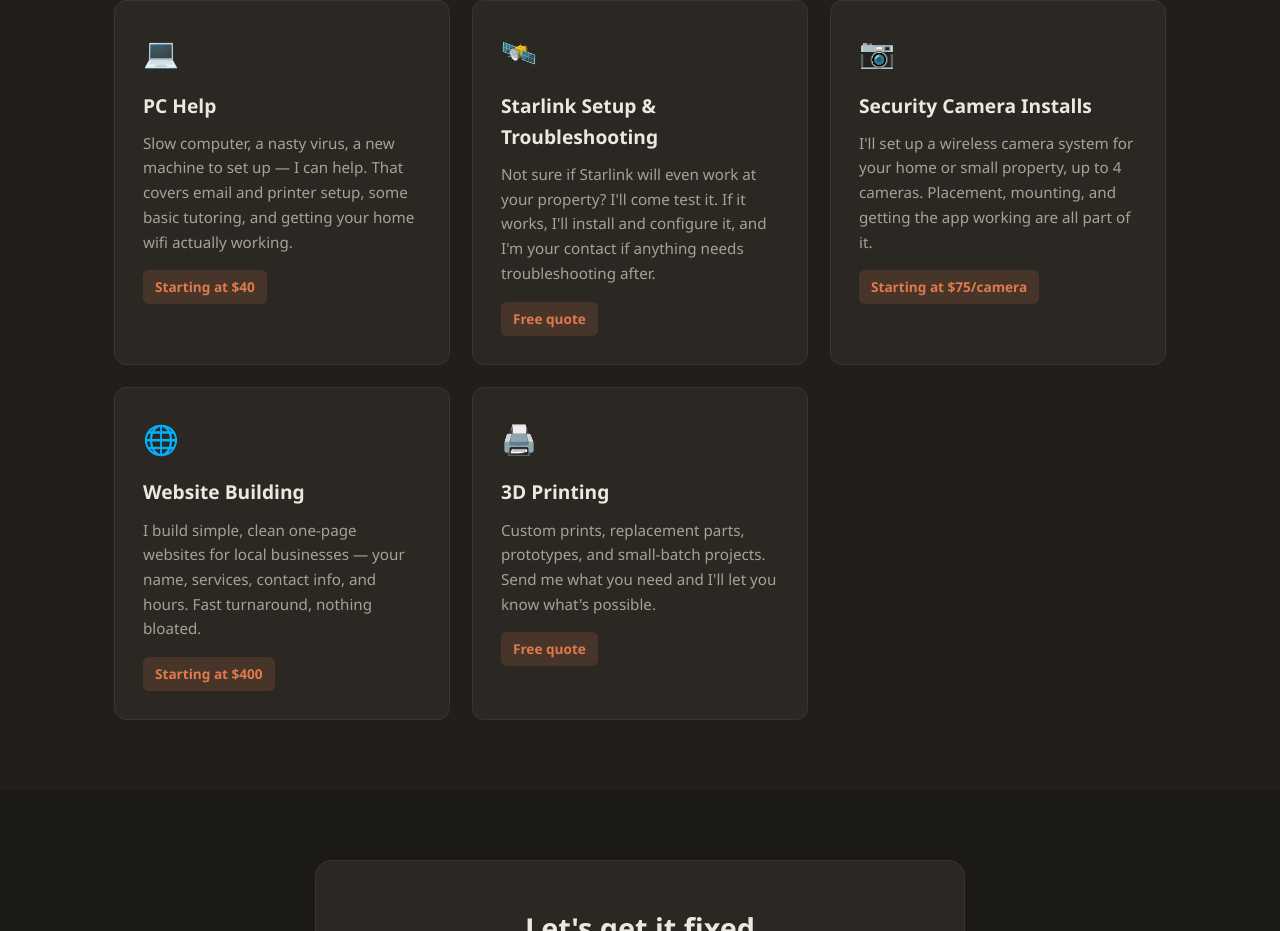
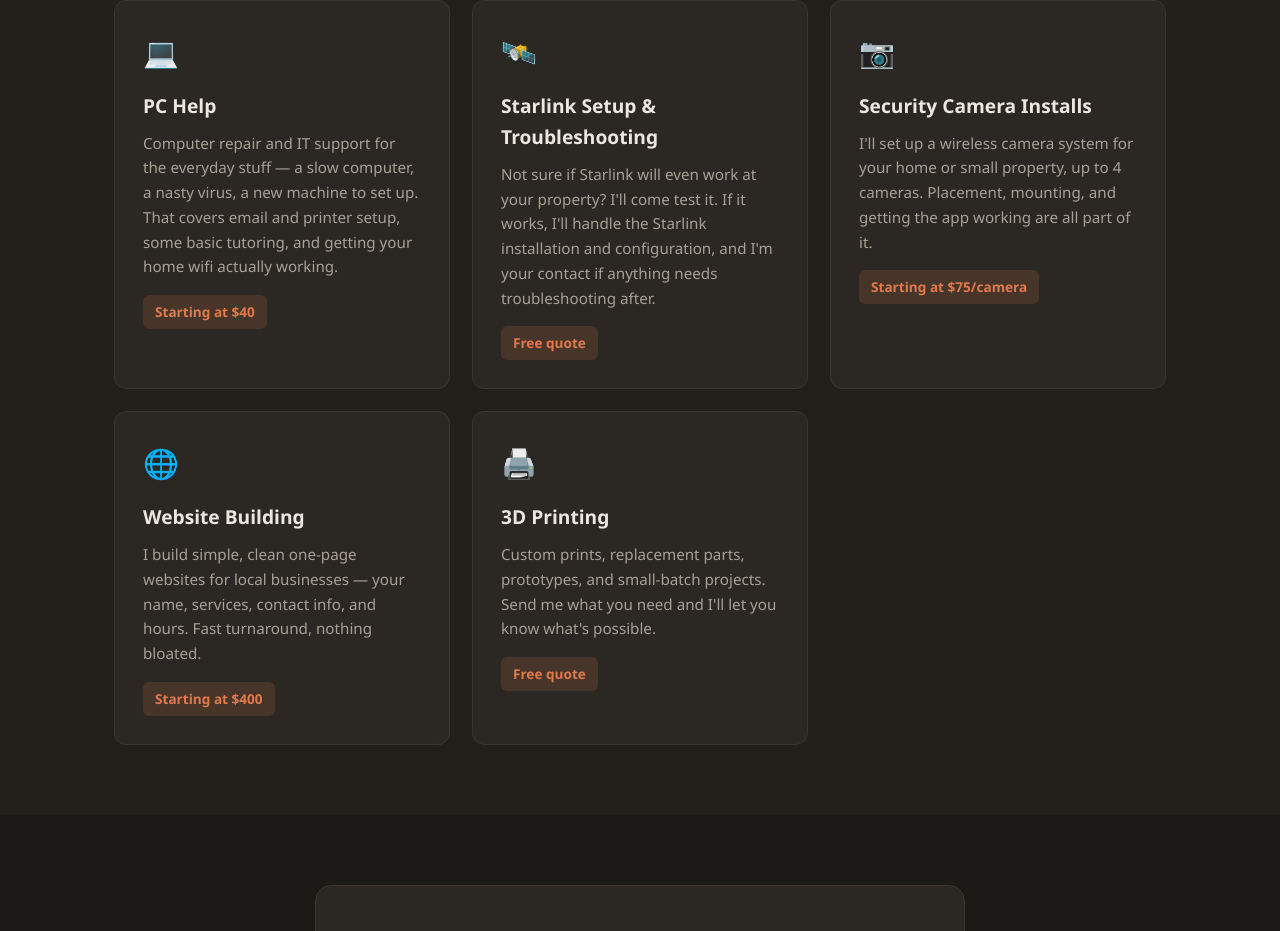
Before and after one commit to martwez/lavatechpro, a React (Vite) app: page / in a window 1280 px wide. Shown: the part 2137-3068 px from the top of the page. Built offline with nearby package versions, Linux system fonts and the light colour scheme.

Commit message:
Work "IT support" and "Starlink installation" into service copy and meta tags
These keywords were being tracked for local SEO but weren't present in the
visible page body or meta description, limiting on-page relevance signals.

```diff
--- a/index.html
+++ b/index.html
@@ -4,7 +4,7 @@
 <meta charset="UTF-8">
 <meta name="viewport" content="width=device-width, initial-scale=1.0">
 <title>LavaTech Pro | Local Tech Help in Lava Hot Springs, ID</title>
-<meta name="description" content="LavaTech Pro — computer repair, Starlink setup, security camera installs, website building, and 3D printing in Lava Hot Springs, ID and surrounding areas.">
+<meta name="description" content="LavaTech Pro — computer repair, IT support, Starlink installation, security camera installs, website building, and 3D printing in Lava Hot Springs, ID and surrounding areas.">
 <link rel="canonical" href="https://lavatechpro.com/">
 
 <link rel="icon" type="image/svg+xml" href="/favicon.svg">
@@ -17,12 +17,12 @@
 <meta property="og:type" content="website">
 <meta property="og:site_name" content="LavaTech Pro">
 <meta property="og:title" content="LavaTech Pro | Local Tech Help in Lava Hot Springs, ID">
-<meta property="og:description" content="Computer repair, Starlink setup, security camera installs, website building, and 3D printing in Lava Hot Springs, ID and surrounding areas.">
+<meta property="og:description" content="Computer repair, IT support, Starlink installation, security camera installs, website building, and 3D printing in Lava Hot Springs, ID and surrounding areas.">
 <meta property="og:url" content="https://lavatechpro.com/">
 <meta property="og:image" content="https://lavatechpro.com/favicon-512.png">
 <meta name="twitter:card" content="summary">
 <meta name="twitter:title" content="LavaTech Pro | Local Tech Help in Lava Hot Springs, ID">
-<meta name="twitter:description" content="Computer repair, Starlink setup, security camera installs, website building, and 3D printing in Lava Hot Springs, ID and surrounding areas.">
+<meta name="twitter:description" content="Computer repair, IT support, Starlink installation, security camera installs, website building, and 3D printing in Lava Hot Springs, ID and surrounding areas.">
 <meta name="twitter:image" content="https://lavatechpro.com/favicon-512.png">
 
 <script type="application/ld+json">
@@ -31,7 +31,7 @@
   "@type": "ProfessionalService",
   "name": "LavaTech Pro",
   "image": "https://lavatechpro.com/favicon-512.png",
-  "description": "Computer repair, Starlink setup, security camera installs, website building, and 3D printing in Lava Hot Springs, ID and surrounding areas.",
+  "description": "Computer repair, IT support, Starlink installation, security camera installs, website building, and 3D printing in Lava Hot Springs, ID and surrounding areas.",
   "url": "https://lavatechpro.com/",
   "telephone": "+1-208-417-1081",
   "email": "lavatechpro@gmail.com",
--- a/src/components/Services.tsx
+++ b/src/components/Services.tsx
@@ -5,14 +5,14 @@
     icon: '💻',
     title: 'PC Help',
     description:
-      "Slow computer, a nasty virus, a new machine to set up — I can help. That covers email and printer setup, some basic tutoring, and getting your home wifi actually working.",
+      "Computer repair and IT support for the everyday stuff — a slow computer, a nasty virus, a new machine to set up. That covers email and printer setup, some basic tutoring, and getting your home wifi actually working.",
     price: 'Starting at $40',
   },
   {
     icon: '🛰️',
     title: 'Starlink Setup & Troubleshooting',
     description:
-      "Not sure if Starlink will even work at your property? I'll come test it. If it works, I'll install and configure it, and I'm your contact if anything needs troubleshooting after.",
+      "Not sure if Starlink will even work at your property? I'll come test it. If it works, I'll handle the Starlink installation and configuration, and I'm your contact if anything needs troubleshooting after.",
     price: 'Free quote',
   },
   {
```
